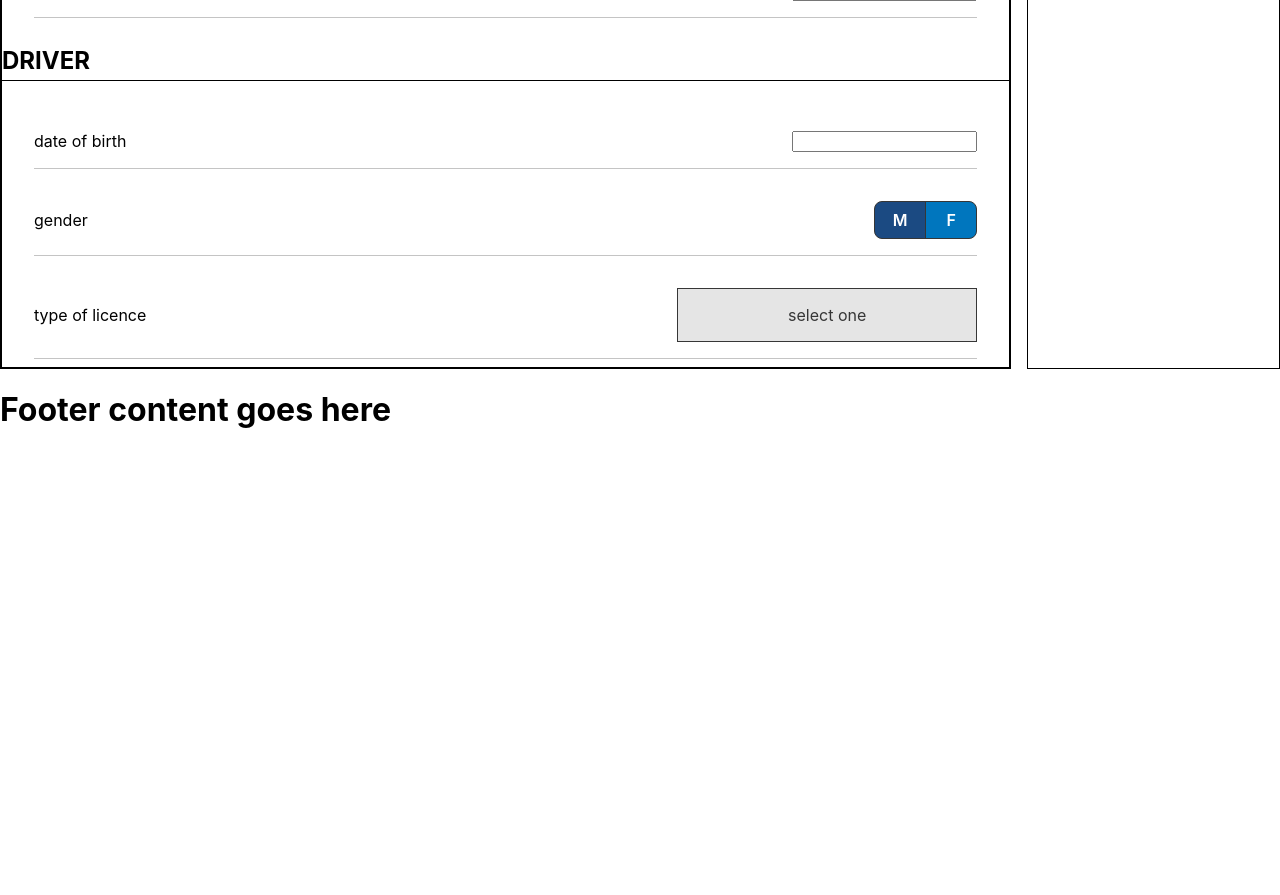
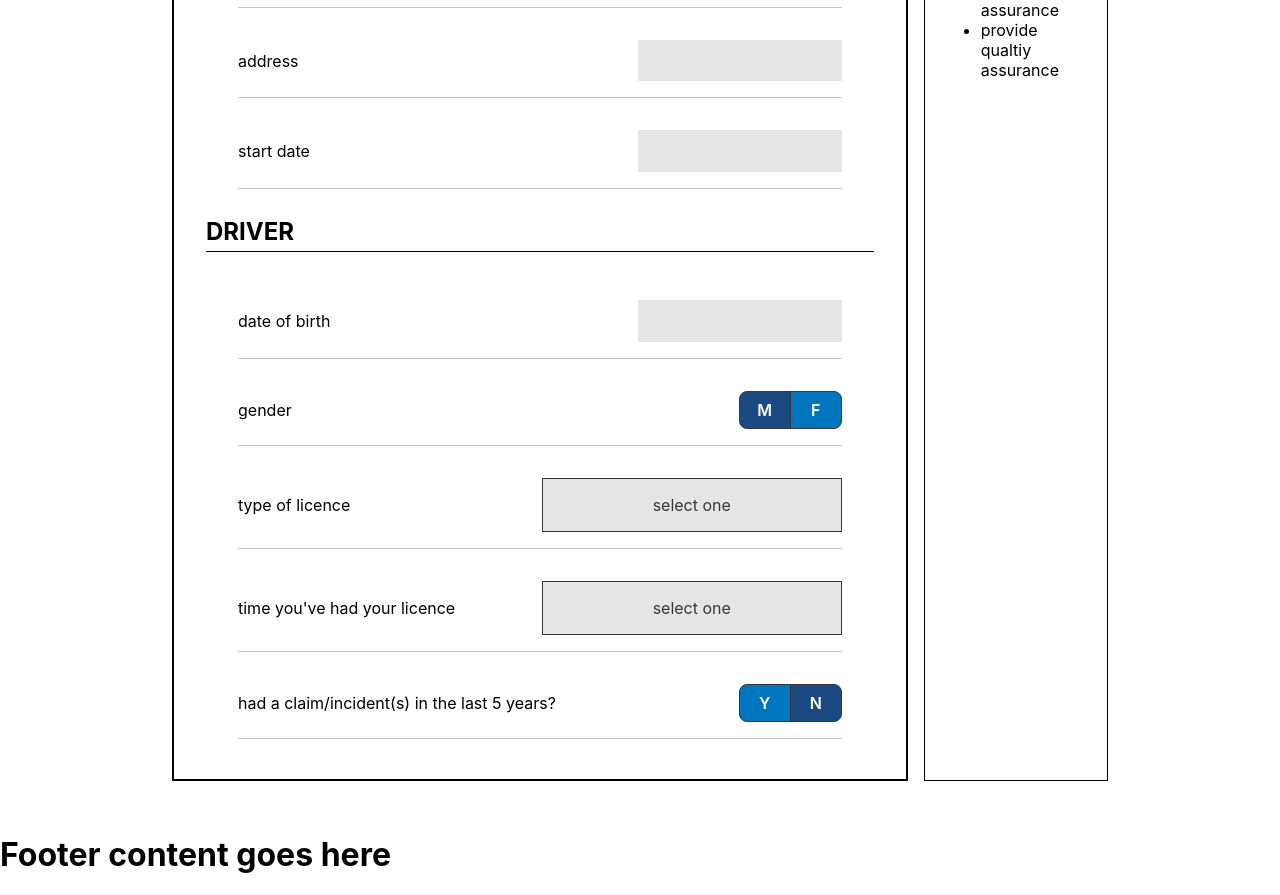
Before and after one commit to CaedanLavender/turners, a React (Create React App) app: page /insurance/get_quote in a window 1280 px wide. Shown: the part 580-1475 px from the top of the page. Before the commit the page ends 1030 px from the top, so only its background shows below. Built offline with nearby package versions, Linux system fonts and the light colour scheme.

Commit message:
Adjusted css for page structure

```diff
--- a/src/components/Quote/FormCar.js
+++ b/src/components/Quote/FormCar.js
@@ -9,7 +9,7 @@ const FormCar = () => {
 		gender: "m",
 		licenceType: "",
 		licenceTime: "",
-		incident: false,
+		incident: "n",
 	}
 
 	const typeOfLicence = [
@@ -64,6 +64,15 @@ const FormCar = () => {
 	const setLicence = (value) => {
 		setDriverFormData(driverFormData.map((driver, i) => i === 0 ? ({ ...driver, licenceType: value }) : driver))
 	}
+
+	const setLicenceTime = (value) => {
+		setDriverFormData(driverFormData.map((driver, i) => i === 0 ? ({ ...driver, licenceTime: value }) : driver))
+	}
+
+	const setIncident = (value) => {
+		setDriverFormData(driverFormData.map((driver, i) => i === 0 ? ({ ...driver, incident: value }) : driver))
+	}
+
 
 	return (
 		<>
@@ -143,6 +152,20 @@ const FormCar = () => {
 							</label>
 						</div>
 
+						<div className='formSection'>
+							<label>time you've had your licence
+								<SelectList list={timeOnLicence} activeItem={driverFormData[0].licenceTime} setItem={setLicenceTime}/>
+							</label>
+						</div>
+
+						<div className='formSection'>
+							<label>had a claim/incident(s) in the last 5 years?
+								<div className='formSection__right'>
+									<ToggleSwitch switches={["y", "n"]} activeSwitch={driverFormData[0].incident} setSwitch={setIncident}/>
+								</div>
+							</label>
+						</div>
+
 						{/* <button onClick={addDriver}>Add Driver</button> */}
 					</>
 				))
--- a/src/pages/Quote.js
+++ b/src/pages/Quote.js
@@ -17,7 +17,7 @@ const Quote = () => {
 	const handleSetInsuranceType = (type) => {setInsuranceType(type)}
 
 	return (
-		<>
+		<div className='quoteContainer'>
 			<section className='quote__header'>
 				<h1>get a quote for:</h1>
 				<ToggleGroup items={insuranceTypes} activeItem={insuranceType} setActiveItem={handleSetInsuranceType}/>
@@ -36,7 +36,7 @@ const Quote = () => {
 					</ul>
 				</aside>
 			</section>
-		</>
+		</div>
 	);
 }
 
--- a/src/styles/Quote.css
+++ b/src/styles/Quote.css
@@ -1,3 +1,13 @@
+.quoteContainer {
+	max-width: 1000px;
+	padding: 2em;
+	display: flex;
+	flex-direction: column;
+	gap: 3em;
+	align-items: center;
+	margin: 0 auto;
+}
+
 .quote__header {
 	display: flex;
 	flex-direction: column;
@@ -16,11 +26,13 @@
 	flex: 80%;
 	display: flex;
 	flex-direction: column;
+	padding: 2em;
 }
 
 .quoteSideContent {
 	border: 1px solid black;
 	flex: 20%;
+	padding: 1em;
 }
 
 .formContainer h1 {
@@ -51,10 +63,16 @@
 }
 
 .formSection::after {
-	/* margin: 0.2em 0; */
 	content: "";
 	display: block;
 	height: 1px;
 	width: 100%;
 	background-color: var(--light-gray);
 }
+
+.formSection input[type=text] {
+	outline: none;
+	border: none;
+	background-color: var(--lighter-gray);
+	padding: 1em;
+}
--- a/src/styles/toggleGroup.css
+++ b/src/styles/toggleGroup.css
@@ -17,6 +17,7 @@
 	display: flex;
 	justify-content: center;
 	align-items: center;
+	text-align: center;
 	background-color: var(--superlight-gray);
 	width: 250px;
 	padding: 1em;
```
